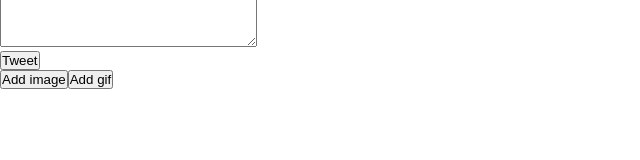
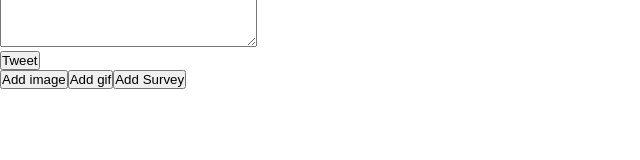
Before and after one commit to Lucky-ta/twitter2.0, a Next.js app: page /compose/tweet in a window 1280 px wide. Shown: the part 124-284 px from the top of the page, without its empty margins (0-640 px from the left). Built offline with nearby package versions, Linux system fonts and the light colour scheme.

Commit message:
Implements add survey button

```diff
--- a/src/components/Tweet/TweetCard.tsx
+++ b/src/components/Tweet/TweetCard.tsx
@@ -22,6 +22,9 @@ function TweetCard() {
         <button type="button" aria-label="add-gif-button">
           Add gif
         </button>
+        <button type="button" aria-label="add-survey-button">
+          Add Survey
+        </button>
       </div>
     </main>
   );
```
